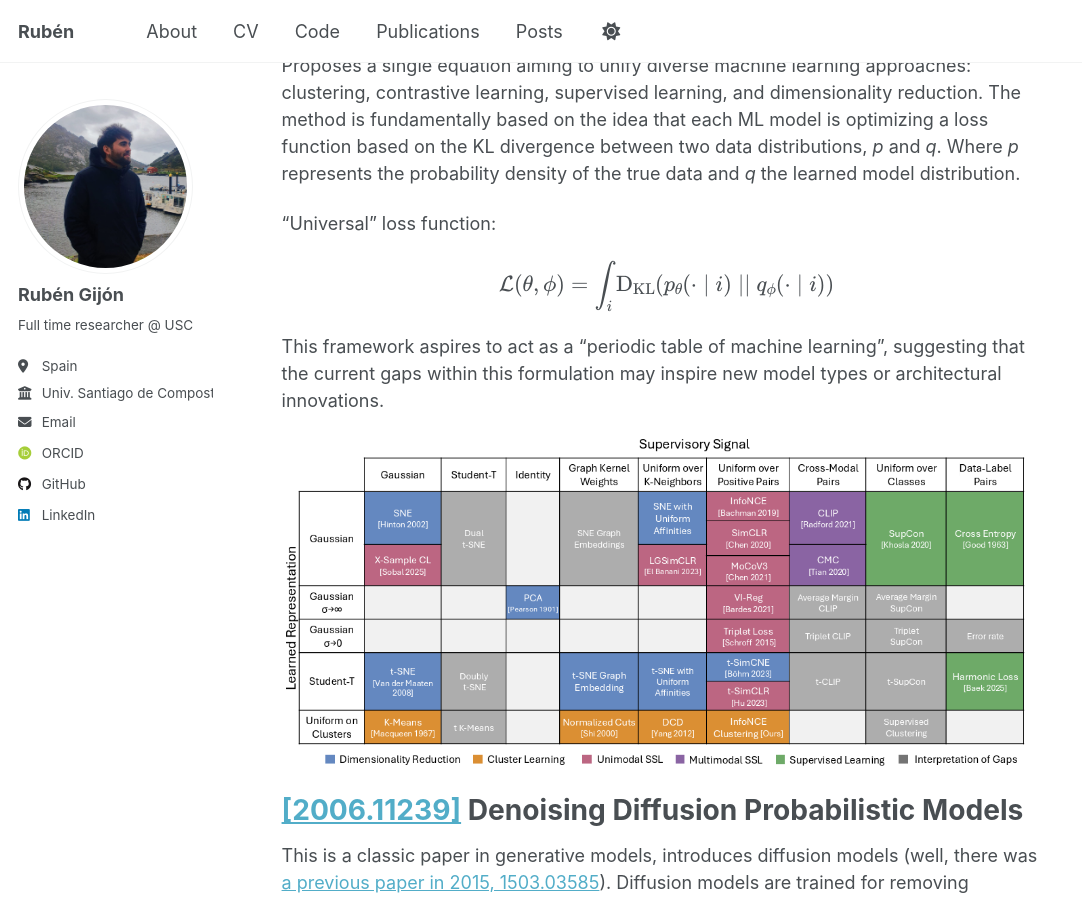
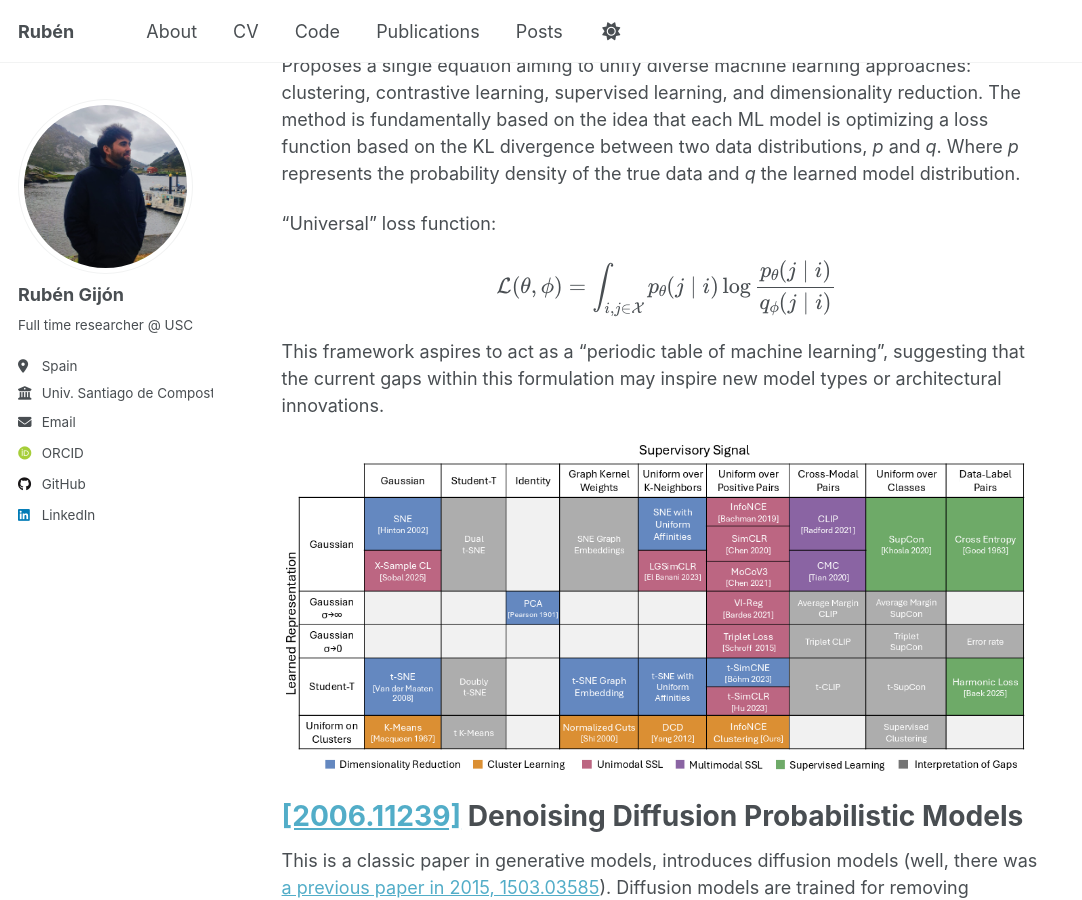
Before and after one commit to rubzip/rubzip.github.io, a Jekyll site: the page built from _posts/2025-08-01-paper-compilation.md, in a window 1280 px wide and 900 px high, scrolled down 303 px. Shown: the whole window, without its empty margins (0-1082 px from the left). Built offline with Jekyll 4.4.1, drawn with Linux system fonts in a browser that asks for light colours; some web fonts are replaced; a script that is not in the unit is left out.

Commit message:
Equation modified

```diff
--- a/_posts/2025-08-01-paper-compilation.md
+++ b/_posts/2025-08-01-paper-compilation.md
@@ -16,7 +16,9 @@ Proposes a single equation aiming to unify diverse machine learning approaches:
 
 "Universal" loss function:
 
-$$\mathcal{L}(\theta, \phi) = \int_i \text{D}_\text{KL}(p_\theta(\cdot \mid i)\mid\mid q_\phi(\cdot \mid i))$$
+$$\mathcal{L}(\theta, \phi)
+= \int_{i, j \in \mathcal{X}} p_\theta(j \mid i) \log \frac{p_\theta(j \mid i)}{q_\phi(j \mid i)}
+$$
 
 This framework aspires to act as a “periodic table of machine learning”, suggesting that the current gaps within this formulation may inspire new model types or architectural innovations.
 
```
